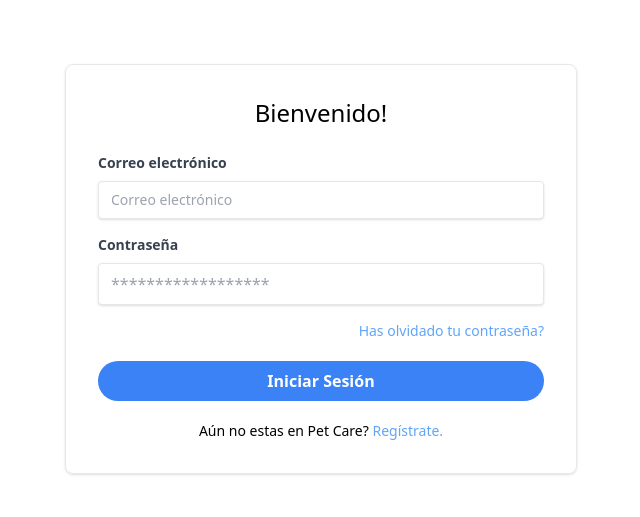
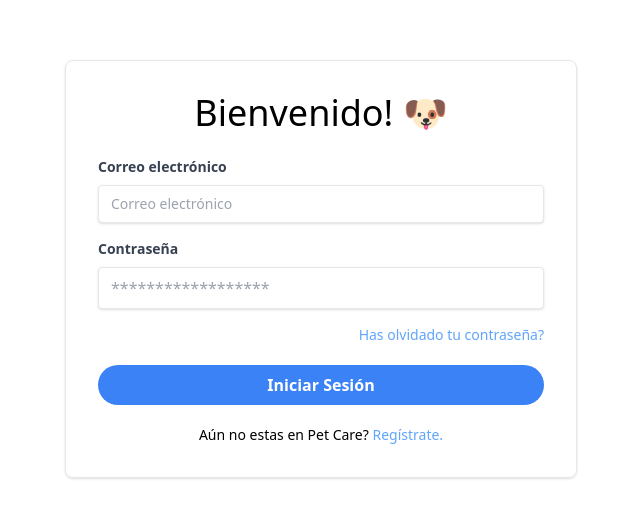
Before and after one commit to altaskur/devaton-quita-edicion-grupo-uno-Front, an Angular app: page /login in a window 1280 px wide. Shown: the part 131-648 px from the top of the page, without its empty margins (319-959 px from the left). Built offline with nearby package versions, Linux system fonts and the light colour scheme.

Commit message:
fix: update tittle

```diff
--- a/src/app/pages/login/login.component.html
+++ b/src/app/pages/login/login.component.html
@@ -1,7 +1,7 @@
 <main class="min-h-screen min-w-full flex justify-center items-center">
   <form
     class="flex flex-col max-w-lg border rounded-lg p-8 shadow md:min-w-[32rem]">
-    <h3 class="text-center text-2xl mb-6">Bienvenido!</h3>
+    <h1 class="text-center text-4xl mb-6">Bienvenido! 🐶</h1>
     <div class="flex flex-col mb-4">
       <label for="username" class="mb-2 text-sm font-bold text-gray-700"
         >Correo electrónico</label
```
